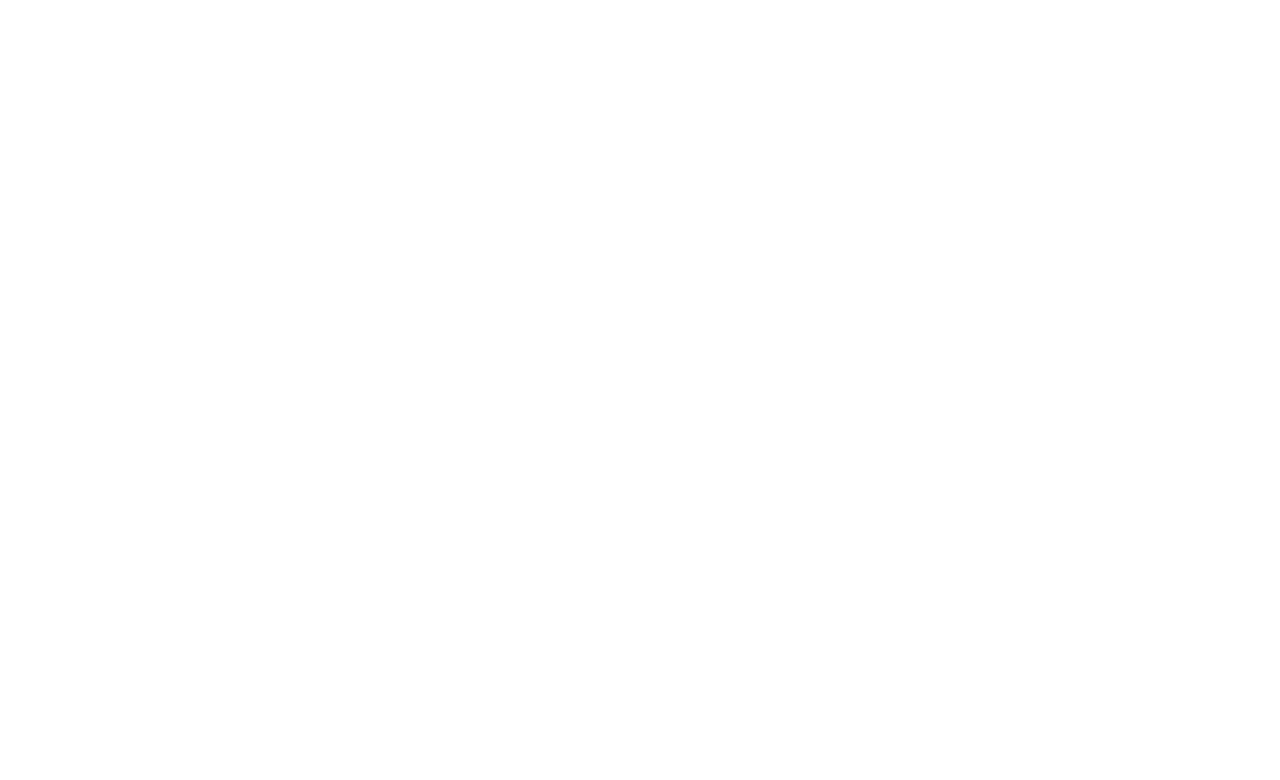
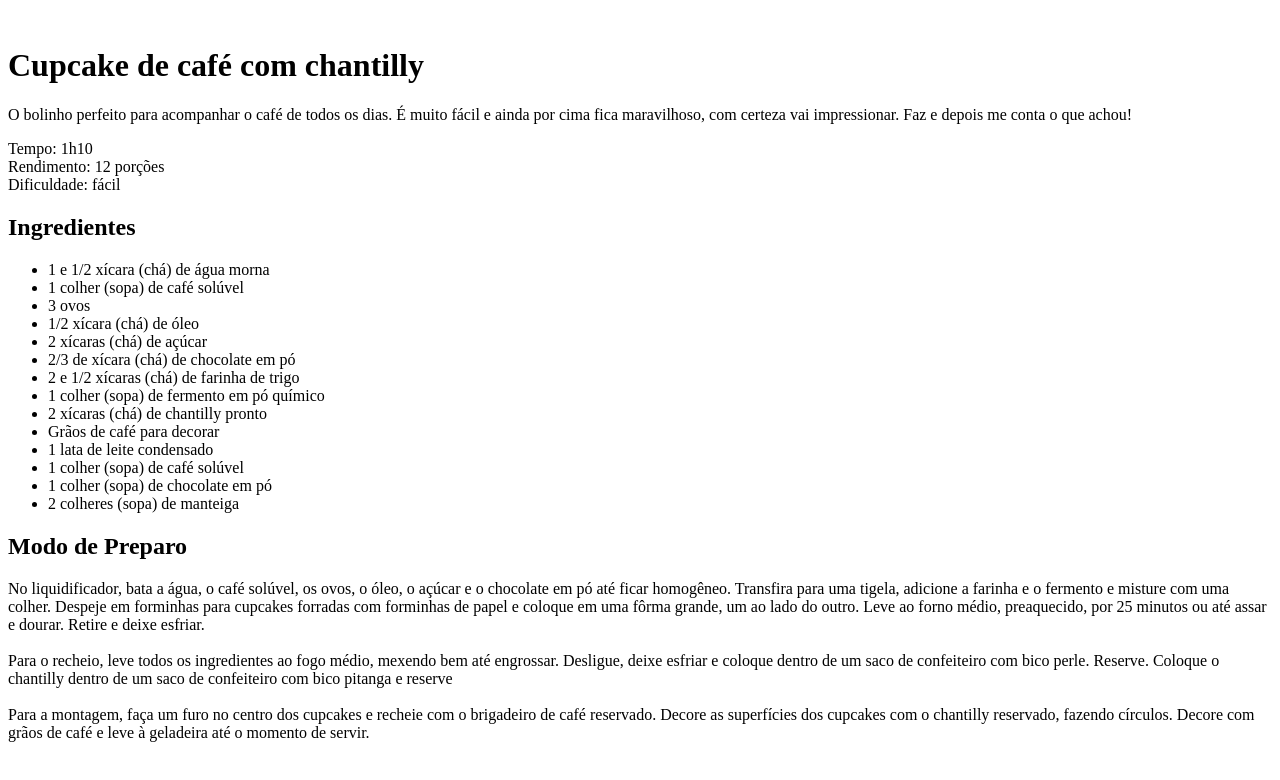
Before and after one commit to Fergod600/Projeto-receita, a plain HTML site: page index.html in a window 1280 px wide. Drawn offline with Linux system fonts and the light colour scheme.

Commit message:
INICIANDO ESTRUTURA HTML

```diff
--- a/index.html
+++ b/index.html
@@ -6,6 +6,44 @@
     <title>Página de receita </title>
 </head>
 <body>
+    <div id="page">
+        <img src="" alt="">
+        <main>
+            <section id="about"></section>
+            <h1>Cupcake de café com chantilly</h1>
+            <p>O bolinho perfeito para acompanhar o café de todos os dias. É muito fácil e ainda por cima fica maravilhoso, com certeza vai impressionar. Faz e depois me conta o que achou!</p>
+            <p>
+                Tempo: 1h10 <br>
+                Rendimento: 12 porções <br>
+                Dificuldade: fácil
+            </p>
+            <section id="ingredient"></section>
+            <h2>Ingredientes</h2>
+<ul>
+    <li>1 e 1/2 xícara (chá) de água morna</li>
+    <li>1 colher (sopa) de café solúvel</li>
+    <li>3 ovos</li>
+    <li>1/2 xícara (chá) de óleo</li>
+    <li>2 xícaras (chá) de açúcar</li>
+    <li>2/3 de xícara (chá) de chocolate em pó</li>
+    <li>2 e 1/2 xícaras (chá) de farinha de trigo</li>
+    <li>1 colher (sopa) de fermento em pó químico</li>
+    <li>2 xícaras (chá) de chantilly pronto</li>
+    <li>Grãos de café para decorar</li>
+    <li>1 lata de leite condensado</li>
+    <li>1 colher (sopa) de café solúvel</li>
+    <li>1 colher (sopa) de chocolate em pó</li>
+    <li>2 colheres (sopa) de manteiga</li>
+</ul>
+    <section id="preparetion"></section>
+        <h2>Modo de Preparo</h2>
+        <p>
+            No liquidificador, bata a água, o café solúvel, os ovos, o óleo, o açúcar e o chocolate em pó até ficar homogêneo. Transfira para uma tigela, adicione a farinha e o fermento e misture com uma colher. Despeje em forminhas para cupcakes forradas com forminhas de papel e coloque em uma fôrma grande, um ao lado do outro. Leve ao forno médio, preaquecido, por 25 minutos ou até assar e dourar. Retire e deixe esfriar. <br><br>
+            Para o recheio, leve todos os ingredientes ao fogo médio, mexendo bem até engrossar. Desligue, deixe esfriar e coloque dentro de um saco de confeiteiro com bico perle. Reserve. Coloque o chantilly dentro de um saco de confeiteiro com bico pitanga e reserve <br><br>
+            Para a montagem, faça um furo no centro dos cupcakes e recheie com o brigadeiro de café reservado. Decore as superfícies dos cupcakes com o chantilly reservado, fazendo círculos. Decore com grãos de café e leve à geladeira até o momento de servir.
+        </p>
 
+    </main>
+    </div>
 </body>
 </html>
```
